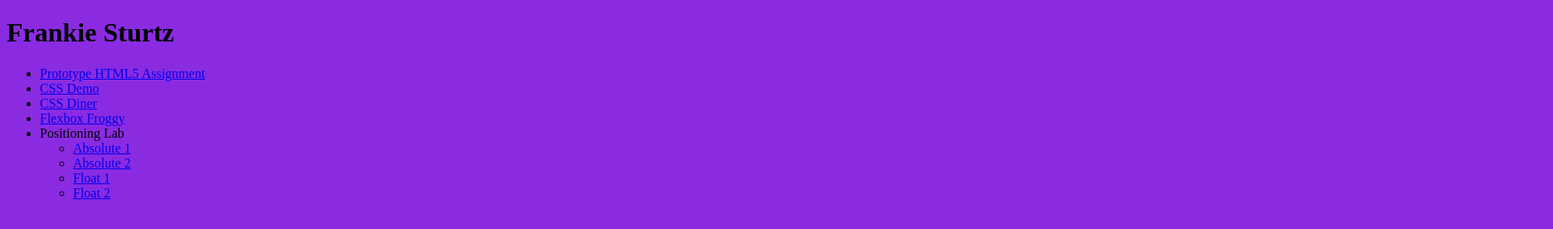
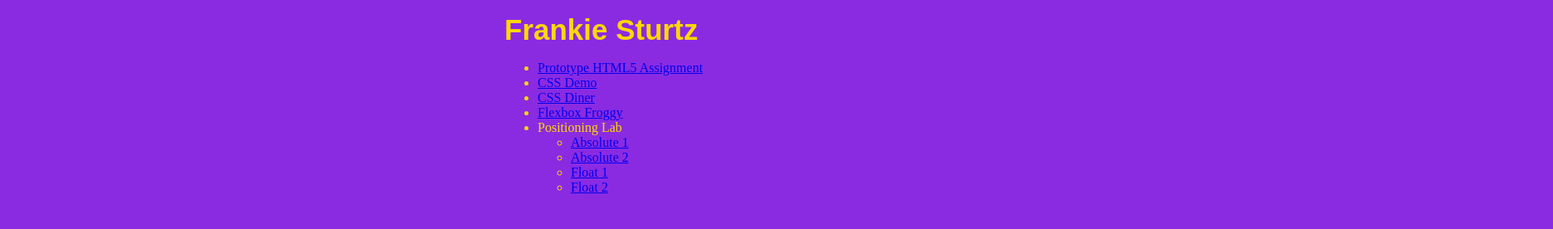
Before and after one commit to FrankieSturtz/webtech, a plain HTML site: page index.html in a window 1280 px wide. Shown: the whole page at 83% size, 1872 px wide, since content can reach past the window. Drawn offline with Linux system fonts and the light colour scheme.

Commit message:
Home Page

```diff
--- a/assets/css/style.css
+++ b/assets/css/style.css
@@ -2,4 +2,9 @@
 
 body{
     background-color: blueviolet;
+    h1 { font-family: Copperplate, "Copperplate Gothic Light", fantasy; font-size: 35px; font-style: normal; font-variant: normal; font-weight: 700; line-height: 26.4px; } h3 { font-family: Copperplate, "Copperplate Gothic Light", fantasy; font-size: 14px; font-style: normal; font-variant: normal; font-weight: 700; line-height: 15.4px; } p { font-family: Copperplate, "Copperplate Gothic Light", fantasy; font-size: 14px; font-style: normal; font-variant: normal; font-weight: 400; line-height: 20px; } blockquote { font-family: Copperplate, "Copperplate Gothic Light", fantasy; font-size: 21px; font-style: normal; font-variant: normal; font-weight: 400; line-height: 30px; } pre { font-family: Copperplate, "Copperplate Gothic Light", fantasy; font-size: 13px; font-style: normal; font-variant: normal; font-weight: 400; line-height: 18.57143px; }
+    position:relative;
+    left:600px;
+    color:gold;
+
 }
```
